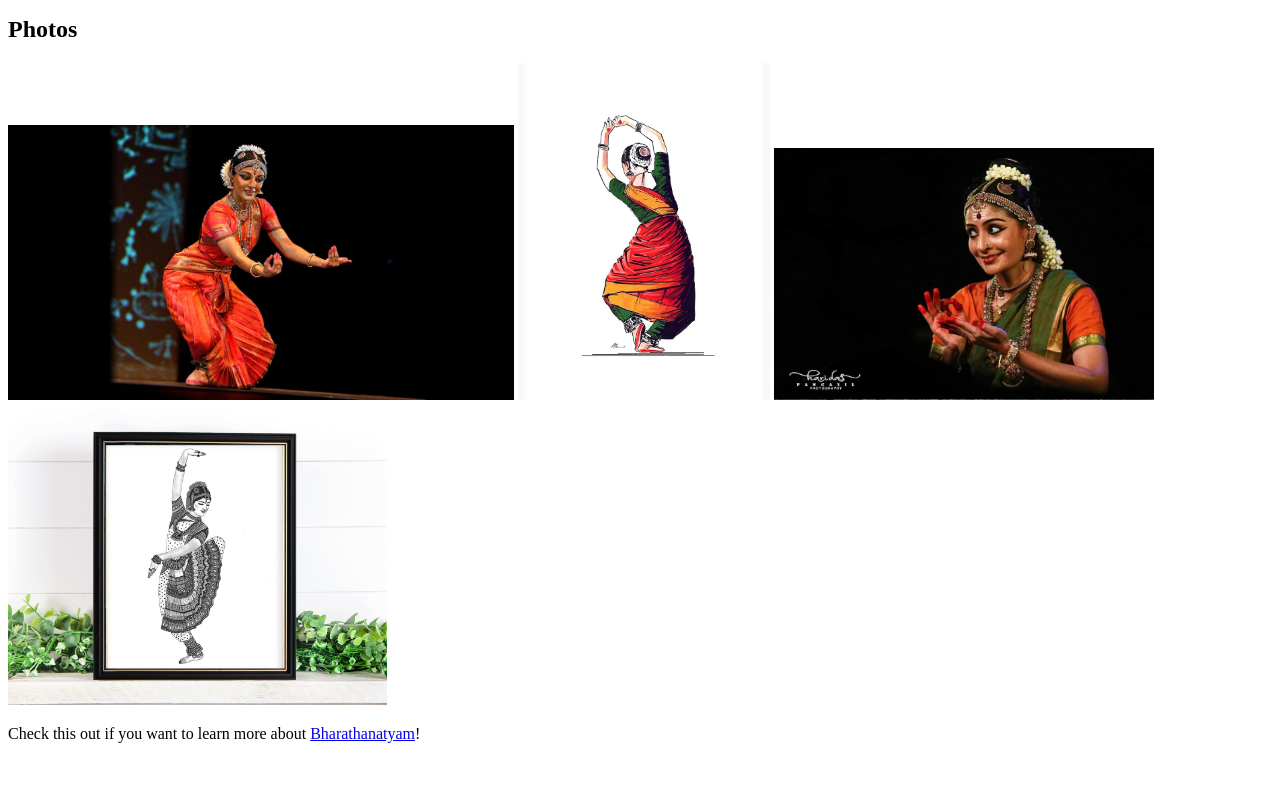
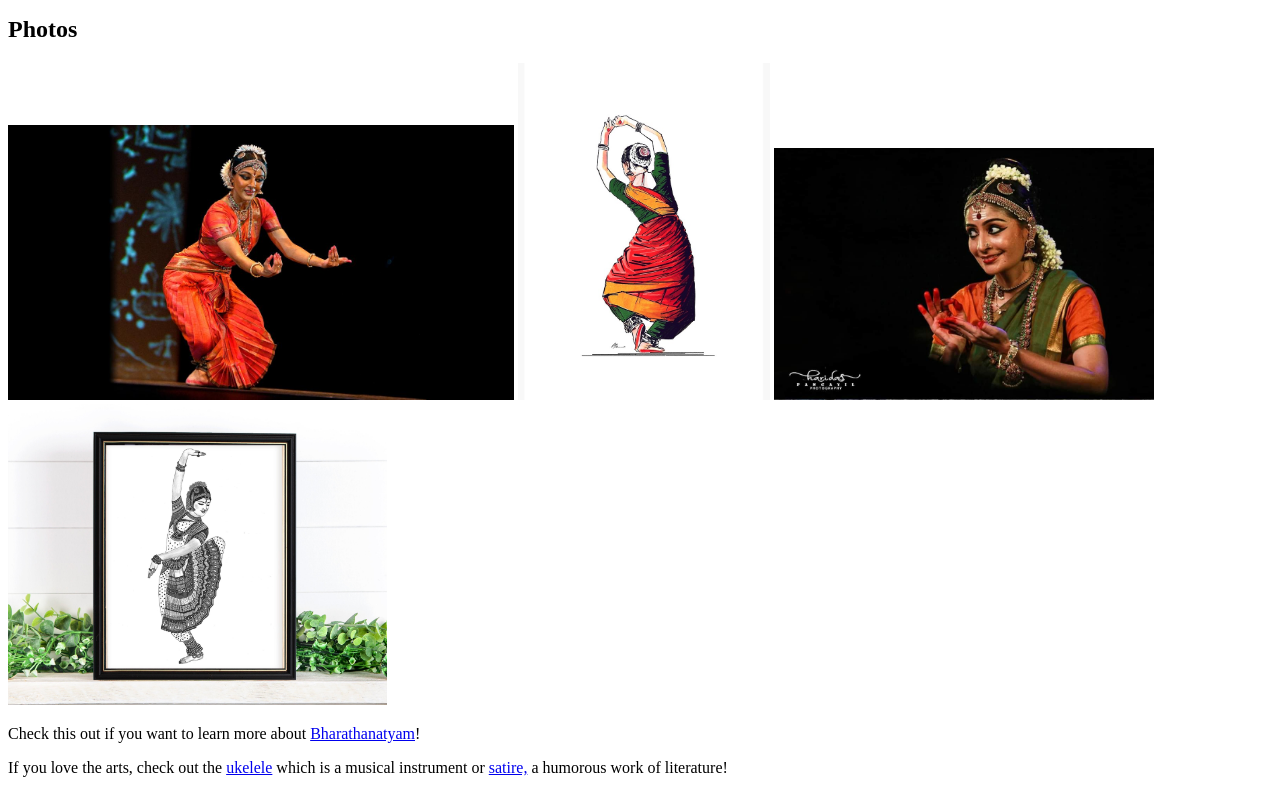
Before and after one commit to Shree-V/Shree-V.github.io, a plain HTML site: page wa/wa3.html in a window 1280 px wide. Shown: the part 1372-2165 px from the top of the page. Before the commit the page ends 2131 px from the top, so only its background shows below. Drawn offline with Linux system fonts and the light colour scheme.

Commit message:
Update wa3.html

```diff
--- a/wa/wa3.html
+++ b/wa/wa3.html
@@ -67,7 +67,8 @@
     </main>
     <footer>
         <p>Check this out if you want to learn more about <a href="https://en.wikipedia.org/wiki/Bharatanatyam" target="_blank">Bharathanatyam</a>!</p>
-
+        <p>If you love the arts, check out the <a href="https://gh-grace.github.io/wa/wa3.html" target="_blank">ukelele</a> which is a musical instrument or
+            <a href="https://adrianornelasr.github.io/wa/wa3.html" target="_blank">satire,</a> a humorous work of literature!</p>
       </footer>
 
 </body>
```
